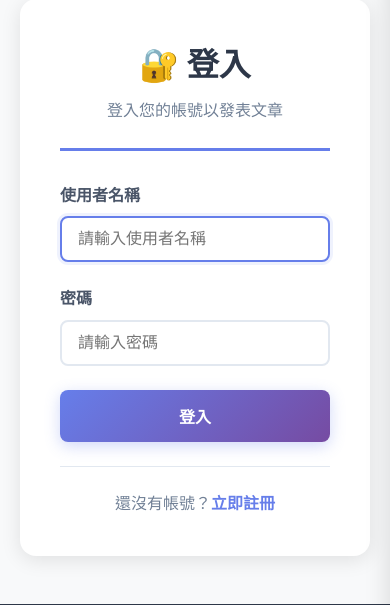
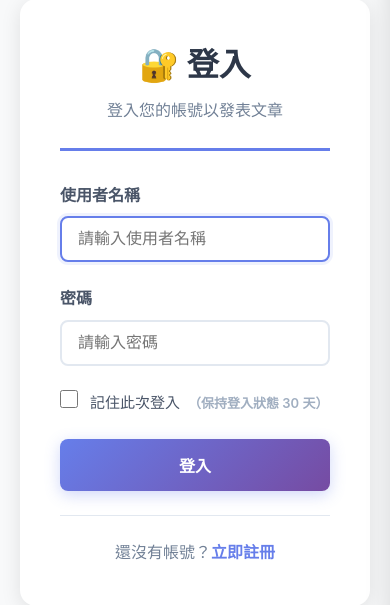
Before and after one commit to swiftruru/RuDjango, a Django app: page /blog/login/ in a window 390 px wide. Shown: the part 162-767 px from the top of the page. Run offline with Django 5.2, Linux system fonts and the light colour scheme.

Commit message:
feat: add "Remember Me" login feature
Added a "Remember Me" checkbox to the login page that allows users to stay logged in for 30 days even after closing the browser.

Changes:
- Form: Added remember_me BooleanField to CustomAuthenticationForm
- View: Implemented session expiry control in user_login view
  - Unchecked: Session expires when browser closes (set_expiry(0))
  - Checked: Session persists for 30 days (set_expiry(2592000))
- Template: Added checkbox UI with hint text below password field
- CSS: Styled checkbox with theme color (#667eea) and responsive layout

User Experience:
- Default behavior: Session expires on browser close (more secure)
- With "Remember Me": Session lasts 30 days for convenience
- Clear visual hint: "（保持登入狀態 30 天）"

🤖 Generated with [Claude Code](https://claude.com/claude-code)

Co-Authored-By: Claude Sonnet 4.5 <noreply@anthropic.com>

```diff
--- a/blog/forms/member.py
+++ b/blog/forms/member.py
@@ -10,6 +10,16 @@ from ..models import UserProfile, Skill
 
 class CustomAuthenticationForm(AuthenticationForm):
     """自訂登入表單，添加樣式"""
+    remember_me = forms.BooleanField(
+        required=False,
+        initial=False,
+        label='記住此次登入',
+        widget=forms.CheckboxInput(attrs={
+            'class': 'form-check-input',
+            'id': 'remember_me'
+        })
+    )
+
     def __init__(self, *args, **kwargs):
         super().__init__(*args, **kwargs)
         self.fields['username'].widget.attrs.update({
--- a/blog/static/blog/css/members/login.css
+++ b/blog/static/blog/css/members/login.css
@@ -132,3 +132,37 @@
     margin-top: 0.25rem;
     font-weight: 500;
 }
+
+/* 記住我 checkbox 樣式 */
+.remember-me-group {
+    margin-bottom: 1.5rem;
+}
+
+.remember-me-label {
+    display: flex;
+    align-items: center;
+    cursor: pointer;
+    user-select: none;
+    font-weight: 400;
+    margin-bottom: 0;
+}
+
+.remember-me-label input[type="checkbox"] {
+    width: 18px;
+    height: 18px;
+    margin-right: 0.5rem;
+    cursor: pointer;
+    accent-color: #667eea;
+}
+
+.remember-me-text {
+    color: #4a5568;
+    font-size: 0.9375rem;
+    font-weight: 500;
+}
+
+.remember-me-hint {
+    color: #a0aec0;
+    font-size: 0.8125rem;
+    margin-left: 0.25rem;
+}
--- a/blog/templates/blog/members/login.html
+++ b/blog/templates/blog/members/login.html
@@ -48,6 +48,14 @@
                 {% endif %}
             </div>
 
+            <div class="form-group remember-me-group">
+                <label for="remember_me" class="remember-me-label">
+                    {{ form.remember_me }}
+                    <span class="remember-me-text">{{ form.remember_me.label }}</span>
+                    <span class="remember-me-hint">（保持登入狀態 30 天）</span>
+                </label>
+            </div>
+
             {% if form.non_field_errors %}
             <div class="error-text" style="margin-bottom: 1rem;">
                 {% for error in form.non_field_errors %}{{ error }}{% endfor %}
--- a/blog/views/member_views.py
+++ b/blog/views/member_views.py
@@ -213,6 +213,16 @@ def user_login(request):
                 )
 
                 login(request, user)
+
+                # 處理「記住我」功能
+                remember_me = form.cleaned_data.get('remember_me')
+                if not remember_me:
+                    # 如果未勾選「記住我」，session 在瀏覽器關閉時過期
+                    request.session.set_expiry(0)
+                else:
+                    # 如果勾選「記住我」，session 保持 30 天
+                    request.session.set_expiry(2592000)  # 30 天（秒）
+
                 # 使用暱稱（first_name）顯示，如果沒有則顯示帳號名
                 display_name = user.first_name if user.first_name else username
                 messages.success(request, f'✅ 歡迎回來，{display_name}！')
```
